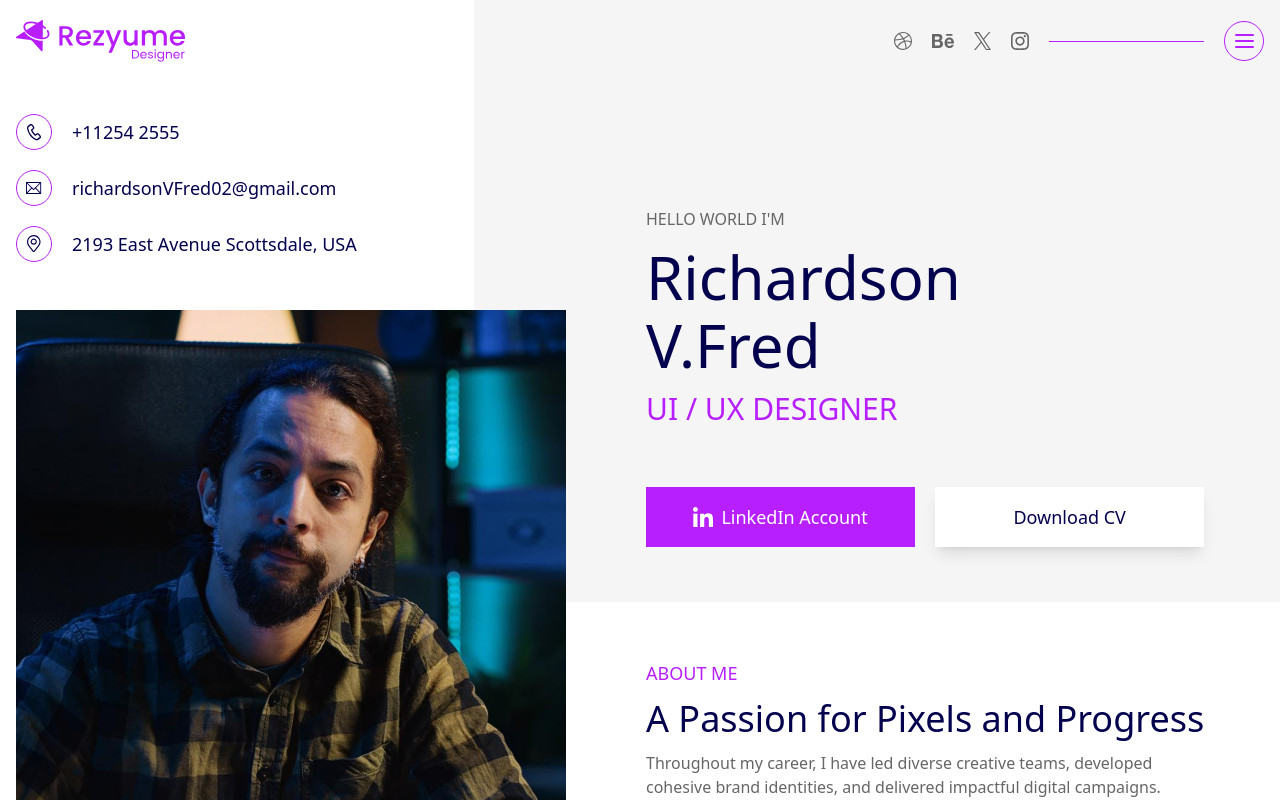
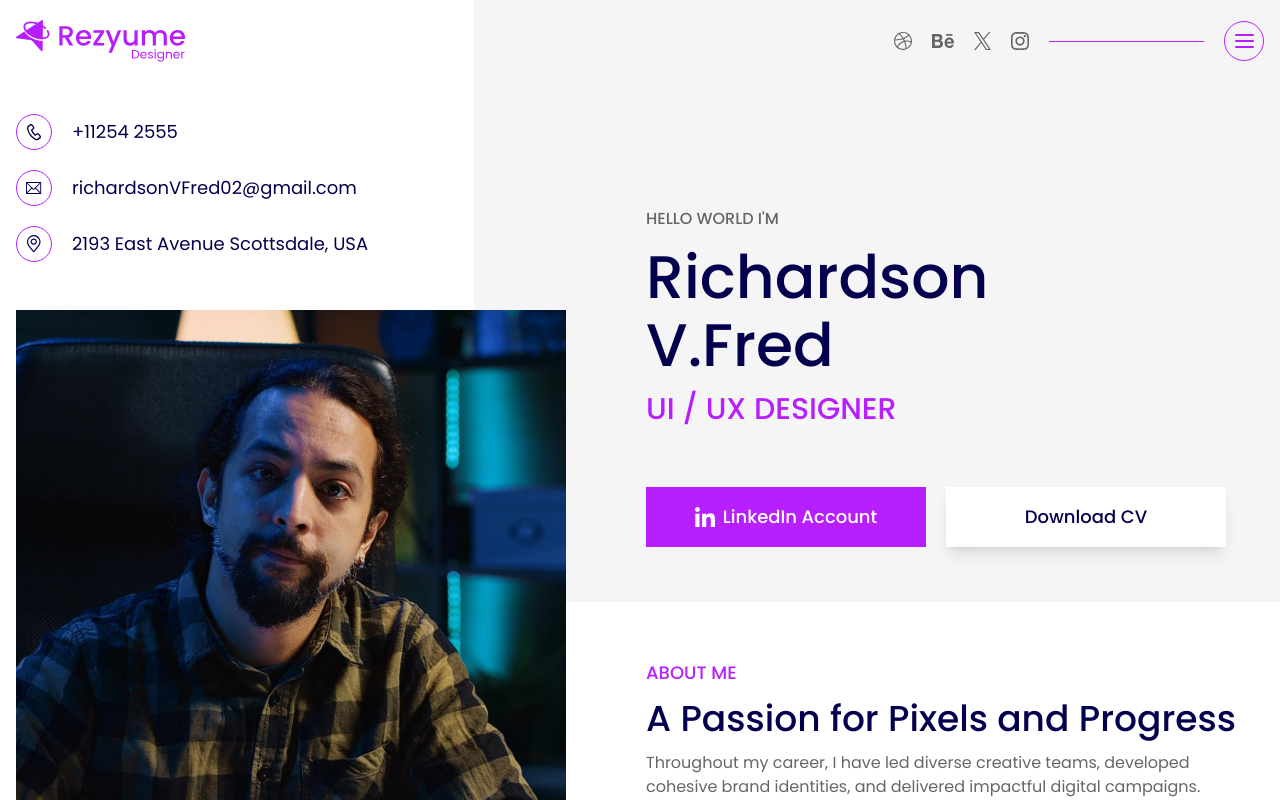
Before and after one commit to salmansajib/resyume-nextjs16, a Next.js app: page / in a window 1280 px wide. Shown: the top 800 px of the page. Built offline with nearby package versions, Linux system fonts and the light colour scheme.

Commit message:
font poppins added to the uiuxdesigner

```diff
--- a/app/globals.css
+++ b/app/globals.css
@@ -13,12 +13,21 @@
   --color-border-primary: 0deg 0% 88%;
   --color-border-secondary: 0deg 0% 85%;
 }
+[data-theme="photography"] {
+  --color-primary: 253deg 87% 88%;
+  --color-primary-gradient: linear-gradient(
+    90deg,
+    hsl(301 89% 82%) 6%,
+    hsl(210 100% 86%) 100%
+  );
+}
 
 @theme inline {
   --font-poppins: var(--font-poppins), sans-serif;
   --font-sacramento: var(--font-sacramento), cursive;
 
   --color-primary: hsl(var(--color-primary));
+  --gradient-primary: var(--color-primary-gradient);
   --color-background-primary: hsl(var(--color-background-primary));
   --color-background-secondary: hsl(var(--color-background-secondary));
   --color-text-primary: hsl(var(--color-text-primary));
--- a/app/page.js
+++ b/app/page.js
@@ -13,7 +13,10 @@ export default function Home() {
   const data = uiuxdesignerData;
 
   return (
-    <div data-theme={data.theme} className="min-h-screen bg-background-primary">
+    <div
+      data-theme={data.theme}
+      className="min-h-screen bg-background-primary font-poppins"
+    >
       <HeaderSection data={data} />
       <EducationSection data={data} />
       <ExperienceSection data={data} />
```
